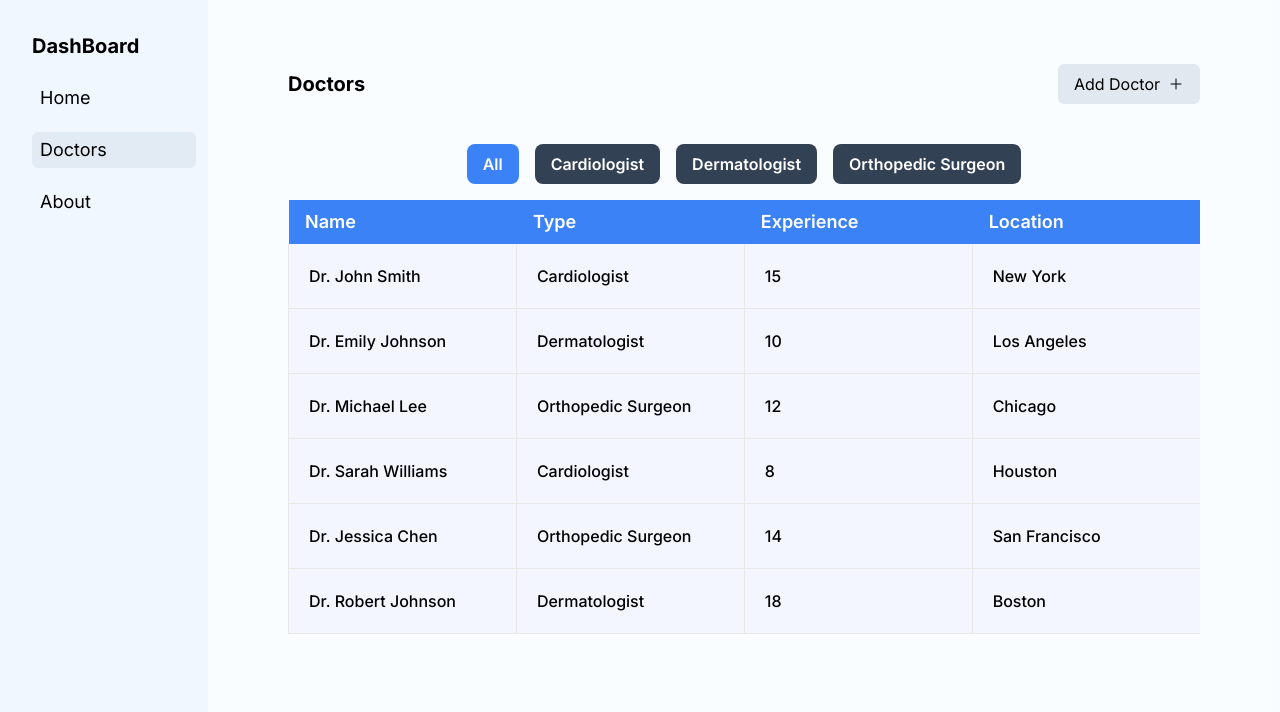
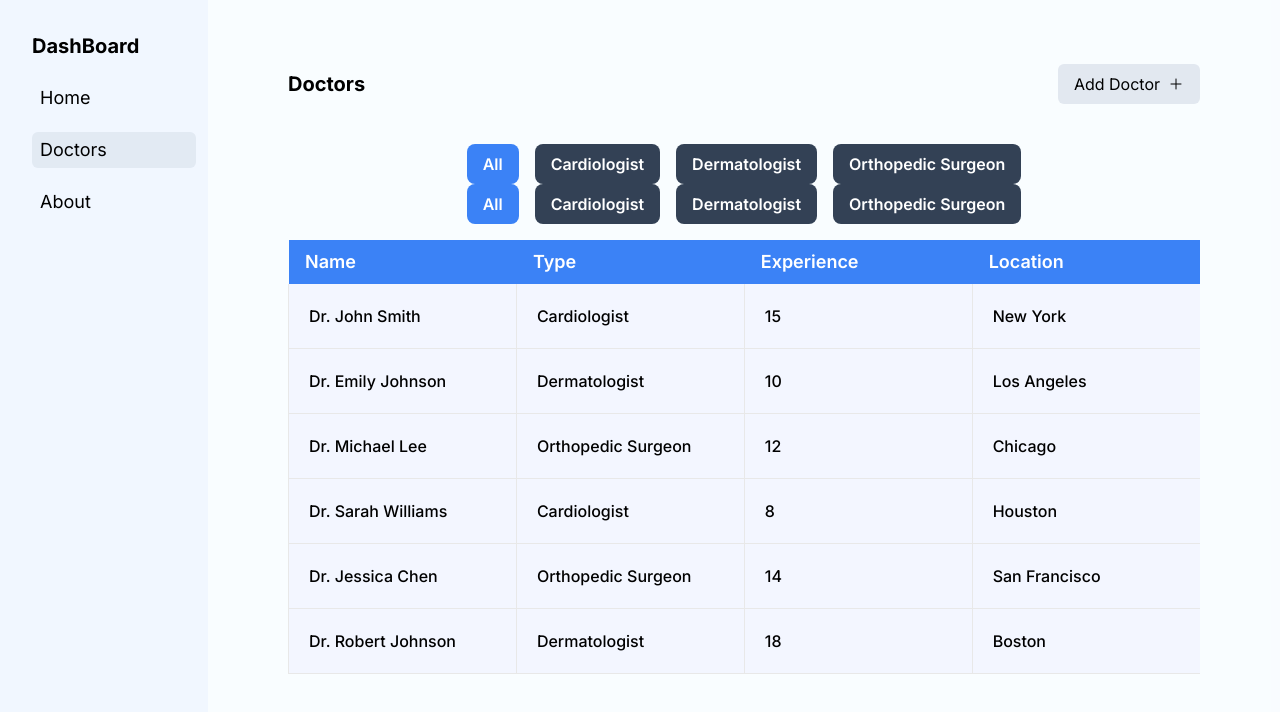
Before and after one commit to Imran-A-K/demo-dashboard-next.js, a Next.js app: page /doctors in a window 1280 px wide. Shown: the top 712 px of the page. Built offline with nearby package versions, Linux system fonts and the light colour scheme.

Commit message:
implemented common button functionality for tabs

```diff
--- /dev/null
+++ b/components/Button/Button.jsx
@@ -0,0 +1,14 @@
+function Button({ children, icon, onClickFunction, tab, activeTab }) {
+  return (
+    <button
+      onClick={onClickFunction ? onClickFunction : () => {}}
+      className={`px-4 py-2 font-semibold rounded-lg text-white hover:bg-blue-500 transition-colors duration-200 ${
+        tab && activeTab && activeTab === tab ? "bg-blue-500 " : "bg-slate-700"
+      }`}
+    >
+      {children} {icon && icon}
+    </button>
+  );
+}
+
+export default Button;
--- a/components/Tabs/Tabs.jsx
+++ b/components/Tabs/Tabs.jsx
@@ -1,4 +1,7 @@
 "use client";
+
+import Button from "../Button/Button";
+
 function Tabs({
   activeTab,
   setActiveTab,
@@ -34,6 +37,18 @@ function Tabs({
           </button>
         ))}
       </div>
+      <div className="flex gap-4 justify-center">
+        {tabs.map((tab) => (
+          <Button
+            key={tab}
+            tab={tab}
+            activeTab={activeTab}
+            onClickFunction={() => changeTab(tab)}
+          >
+            {tab}
+          </Button>
+        ))}
+      </div>
     </article>
   );
 }
```
